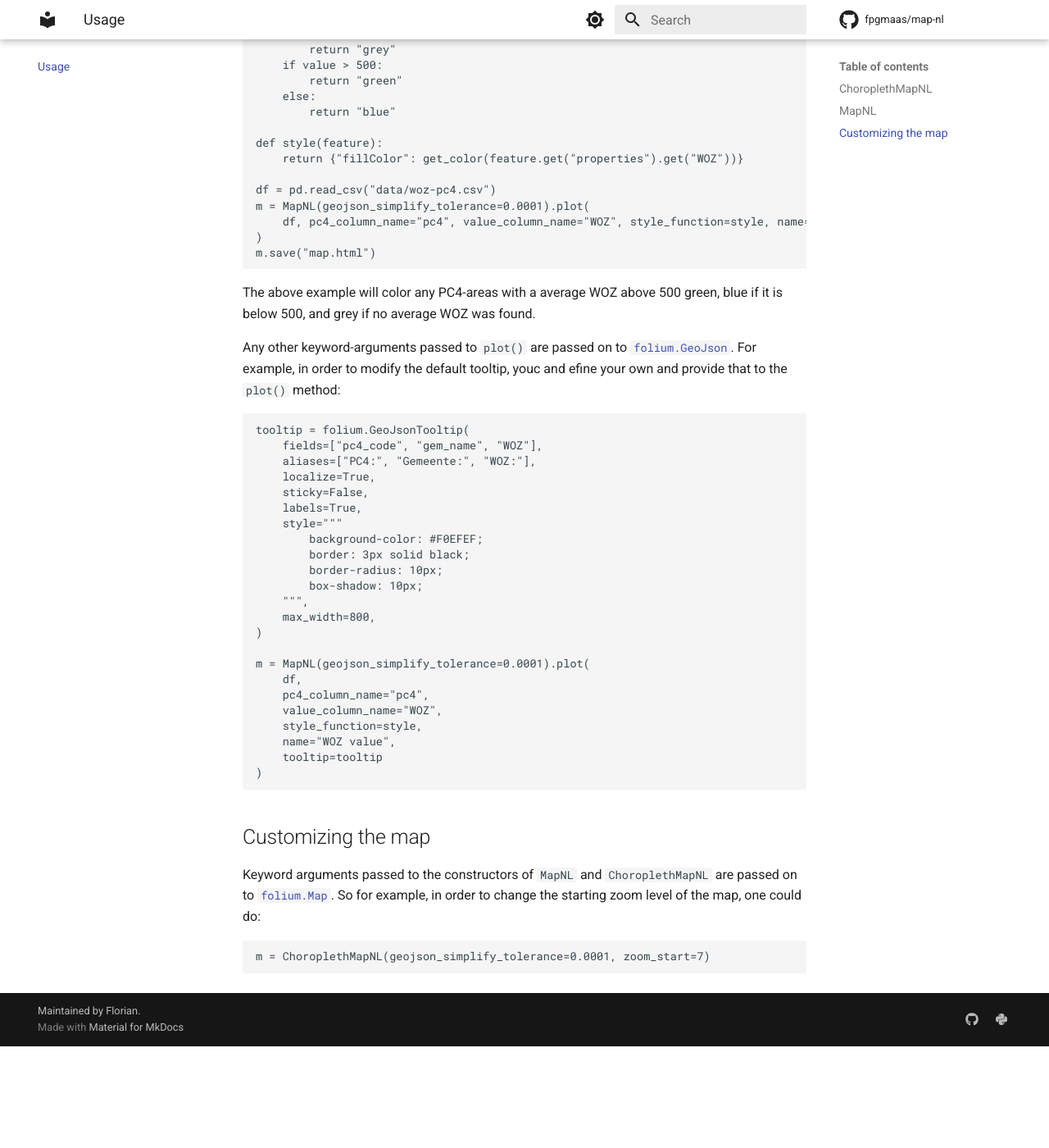
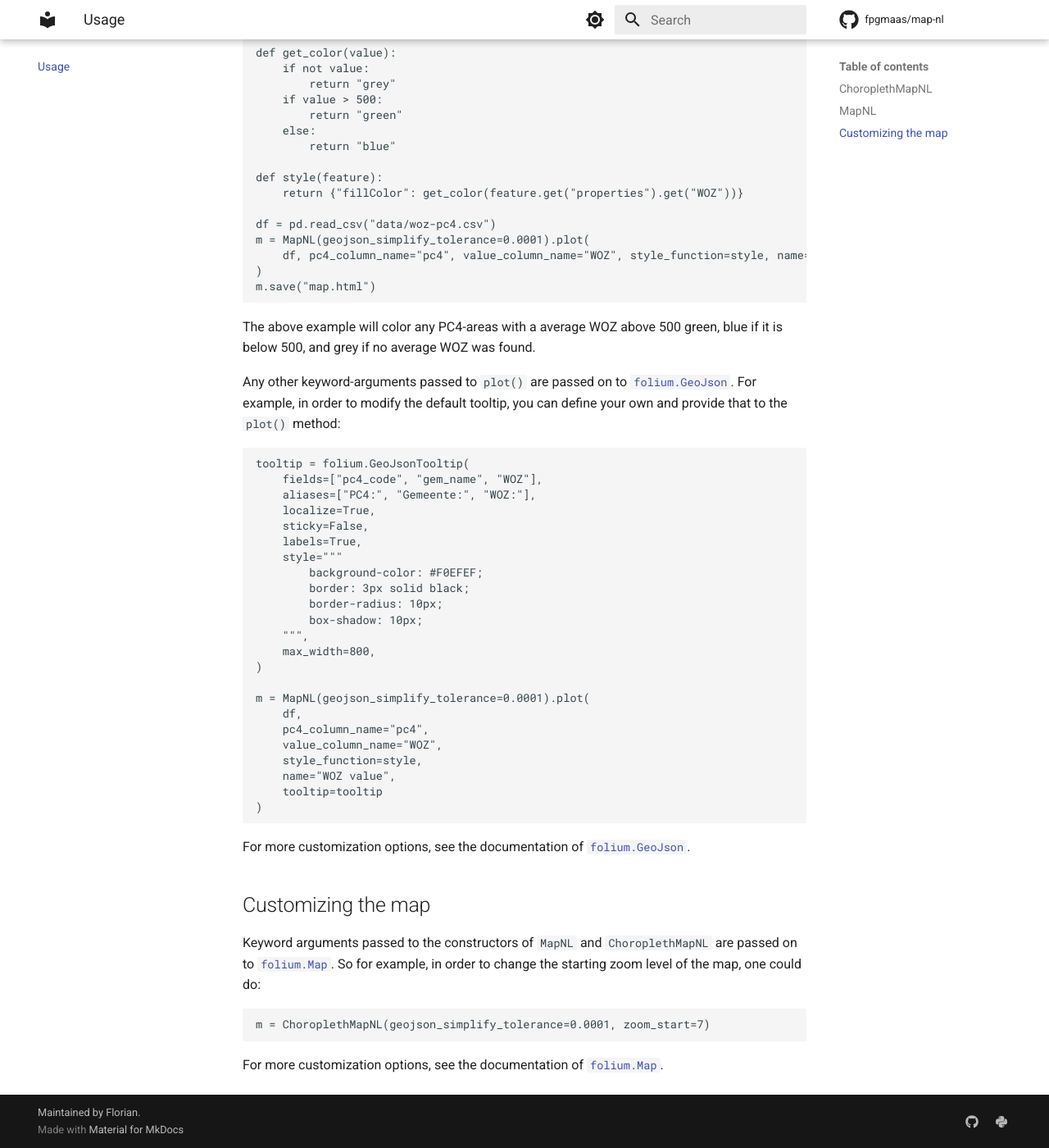
Before and after one commit to fpgmaas/map-nl, an MkDocs documentation site: the page built from docs/usage.md, in a window 1280 px wide and 1400 px high, scrolled down 1397 px. Shown: the whole window at 82% size. Built offline with MkDocs 1.6.1 and Material for MkDocs 9.7.7, drawn with Linux system fonts in a browser that asks for light colours; comment, search, counter and statistics services are not loaded; before the commit the page ends 2673 px from its top, so only the background shows below that; some of the changed text lies outside the part shown.

Commit message:
better docs

````diff
--- a/docs/usage.md
+++ b/docs/usage.md
@@ -42,9 +42,11 @@
 )
 ```
 
+For more customization options, see the documentation of [`folium.Choropleth`](https://python-visualization.github.io/folium/latest/reference.html#folium.features.Choropleth).
+
 ## MapNL
 
-`ChoroplethMapNL` allows you to create a custom PC4 map of the Netherlands.
+`MapNL` allows you to create a custom PC4 map of the Netherlands.
 
 An example is shown below.
 
@@ -74,7 +76,7 @@
 The above example will color any PC4-areas with a average WOZ above 500 green, blue if it is below 500, and grey if no average WOZ was found.
 
 Any other keyword-arguments passed to `plot()` are passed on to [`folium.GeoJson`](https://python-visualization.github.io/folium/latest/reference.html#folium.features.GeoJson). For example,
-in order to modify the default tooltip, youc and efine your own and provide that to the `plot()` method:
+in order to modify the default tooltip, you can define your own and provide that to the `plot()` method:
 
 ```py
 tooltip = folium.GeoJsonTooltip(
@@ -102,6 +104,8 @@
 )
 ```
 
+For more customization options, see the documentation of [`folium.GeoJson`](https://python-visualization.github.io/folium/latest/reference.html#folium.features.GeoJson).
+
 ## Customizing the map
 
 Keyword arguments passed to the constructors of `MapNL` and `ChoroplethMapNL` are passed on to [`folium.Map`](https://python-visualization.github.io/folium/latest/reference.html#module-folium.folium). So for example,
@@ -110,3 +114,5 @@
 ```py
 m = ChoroplethMapNL(geojson_simplify_tolerance=0.0001, zoom_start=7)
 ```
+
+For more customization options, see the documentation of [`folium.Map`](https://python-visualization.github.io/folium/latest/reference.html#module-folium.folium).
````
